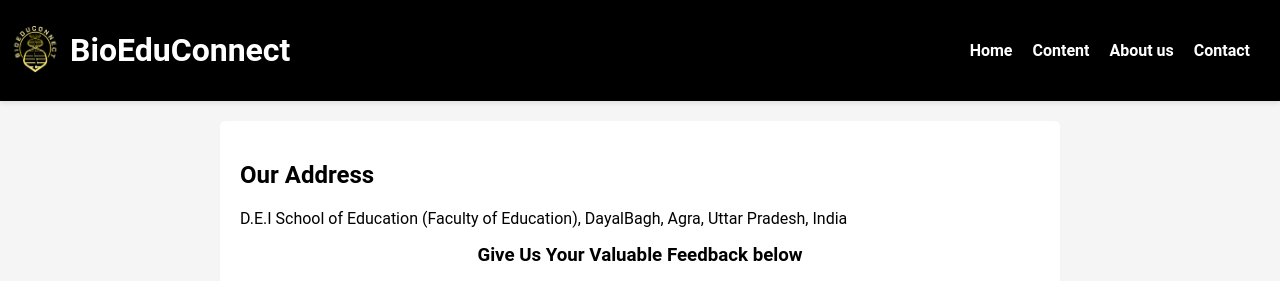
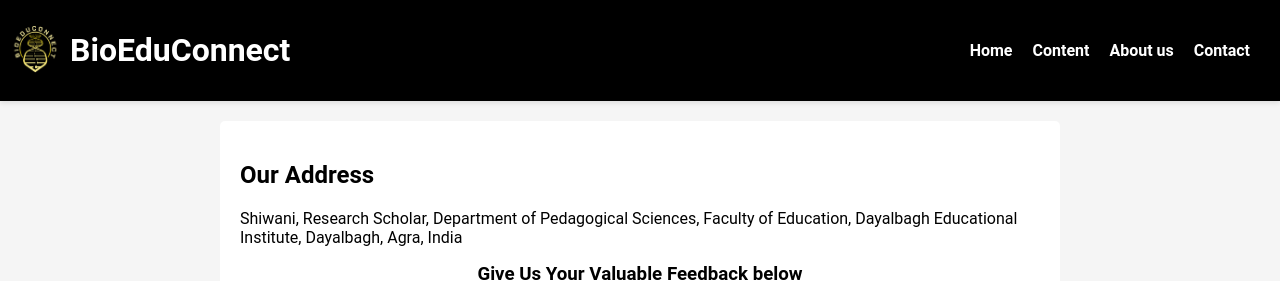
Before and after one commit to baghelnk10/BioEduConnect, a Flask app: page /contact in a window 1280 px wide. Shown: the top 281 px of the page. Run offline with Flask 3, Linux system fonts and the light colour scheme.

Commit message:
Supervisor_Corrections_contact.html

```diff
--- a/templates/contact.html
+++ b/templates/contact.html
@@ -31,7 +31,7 @@
 
 <div class="contact-container">
     <h2>Our Address</h2>
-    <p>D.E.I School of Education (Faculty of Education), DayalBagh, Agra, Uttar Pradesh, India</p>
+    <p>Shiwani, Research Scholar,  Department of Pedagogical Sciences, Faculty of Education, Dayalbagh Educational Institute, Dayalbagh, Agra, India</p>
     <h3 style="text-align: center; margin-top: 5px;">Give Us Your Valuable Feedback below</h3>
     <div>
         <iframe src="https://docs.google.com/forms/d/e/1FAIpQLSfmtTRC3_r6diWKOhziiESu58gZS1IMZ-gf49Kk999FvqWH5Q/viewform?embedded=true" width="640" height="1142" frameborder="0" marginheight="0" marginwidth="0">Your feedback matters.</iframe>
```
